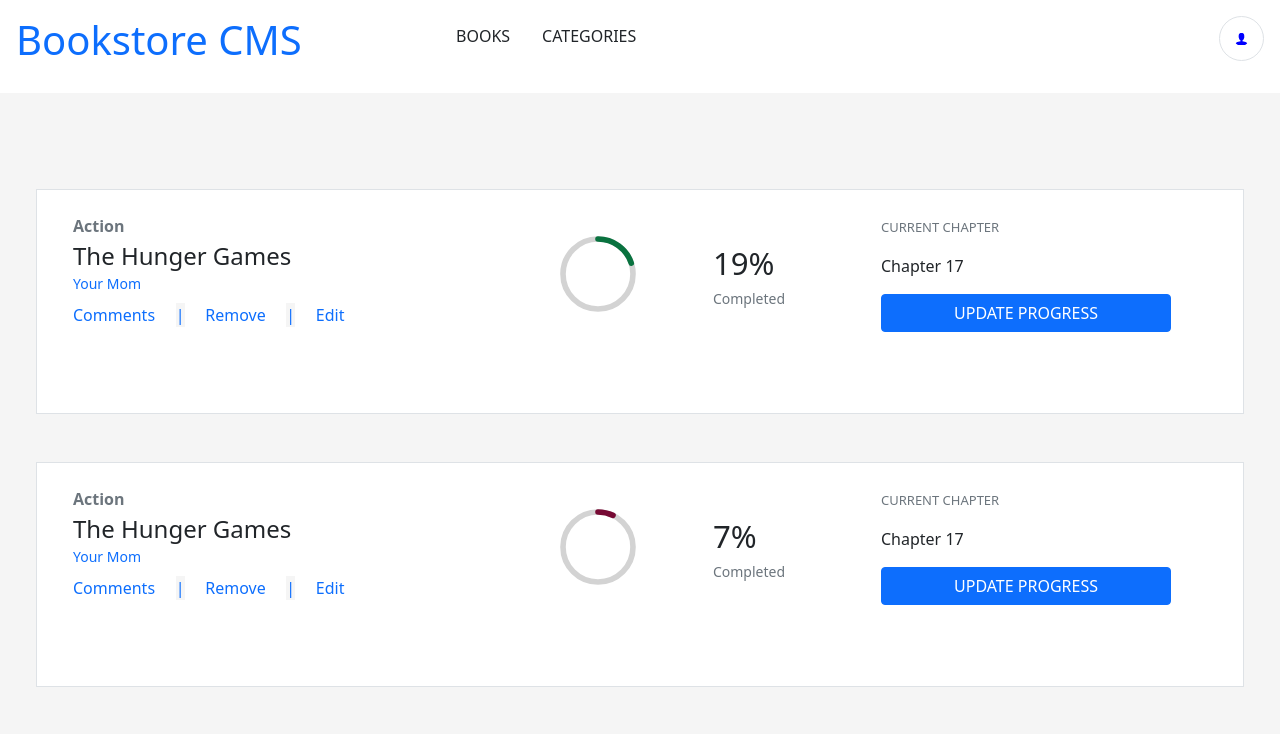
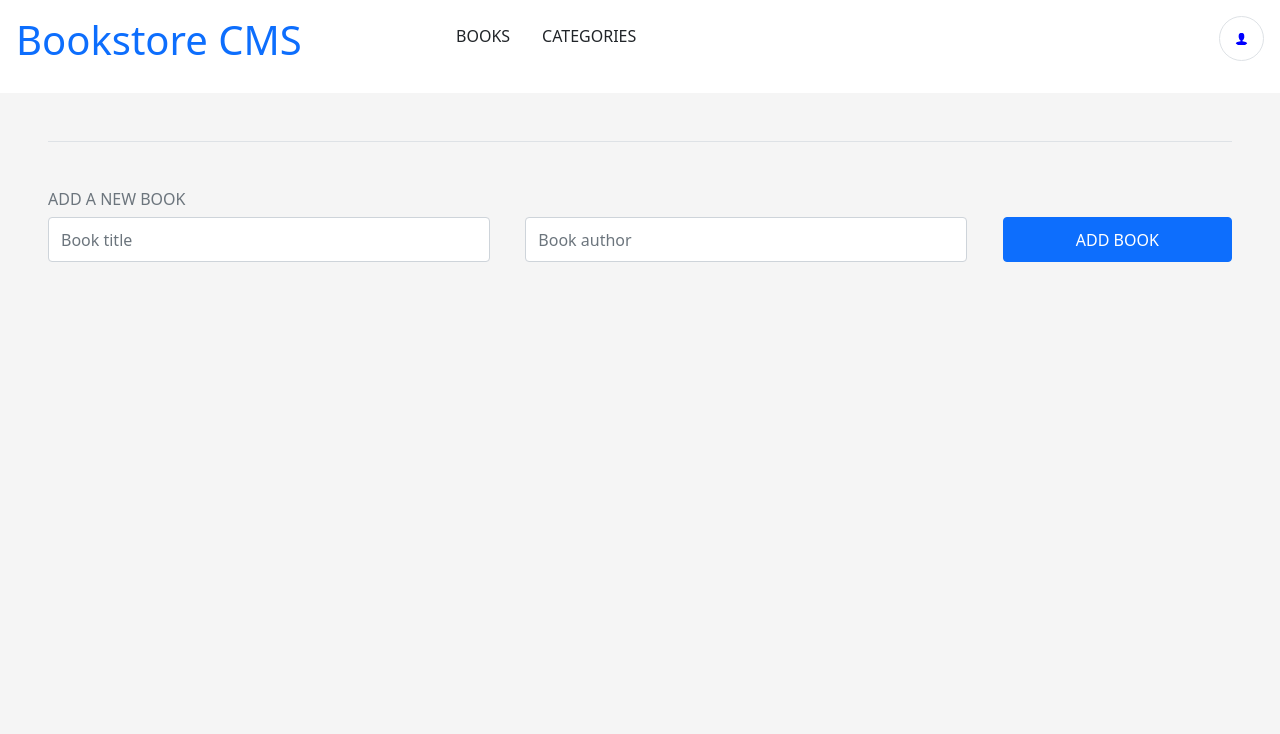
Before and after one commit to amiraabouhadid/bookstore, a React (Create React App) app: page / in a window 1280 px wide. Shown: the top 734 px of the page. Built offline with nearby package versions, Linux system fonts and the light colour scheme.

Commit message:
add add and remove book functionality

```diff
--- a/package.json
+++ b/package.json
@@ -2,19 +2,21 @@
   "name": "bookstore",
   "version": "0.1.0",
   "private": true,
-  "homepage": "https://amiraabouhadid.github.io/bookstore/",
   "dependencies": {
     "@testing-library/jest-dom": "^5.16.2",
     "@testing-library/react": "^12.1.4",
     "@testing-library/user-event": "^13.5.0",
     "bootstrap": "^5.1.3",
+    "history": "^5.3.0",
     "prop-types": "^15.8.1",
     "react": "^17.0.2",
     "react-bootstrap": "^2.2.1",
     "react-dom": "^17.0.2",
     "react-icons": "^4.3.1",
     "react-redux": "^7.2.6",
+    "react-router": "^6.2.2",
     "react-router-dom": "^6.2.2",
+    "react-router-redux": "^4.0.8",
     "react-scripts": "5.0.0",
     "redux": "^4.1.2",
     "redux-logger": "^3.0.6",
--- a/src/App.js
+++ b/src/App.js
@@ -9,7 +9,7 @@
   <Router>
     <Navbar />
     <Routes>
-      <Route path="/" element={<Books />} />
+      <Route exact path="/" element={<Books />} />
       <Route path="/categories" element={<Categories />} />
     </Routes>
   </Router>
--- a/src/components/Book.js
+++ b/src/components/Book.js
@@ -33,6 +33,7 @@
       id: uuidv4(),
       text: 'Remove',
       href: '',
+
     },
     {
       id: uuidv4(),
@@ -40,12 +41,59 @@
       href: '',
     },
   ];
-  const capitalizeString = (string) => string
+  const removeBookDispatch = props.removeBookFunc;
+
+  const addLink = (bk, index) => {
+    if (index === bookLinks.length - 1) {
+      return (
+        <a
+          key={bk.id}
+          href={bk.href}
+          style={{ textDecoration: 'none' }}
+          className="bg-white"
+        >
+          {bk.text}
+        </a>
+      );
+    } if (bk.text === 'Remove') {
+      return (
+        <React.Fragment key={`${bk.id} + ${index}`}>
+          <button
+            type="submit"
+            style={{ textDecoration: 'none' }}
+            className="bg-white"
+            onClick={(e) => {
+              e.preventDefault();
+              removeBookDispatch(props.bookIndex);
+            }}
+          >
+            {bk.text}
+          </button>
+          <p>|</p>
+        </React.Fragment>
+      );
+    }
+    return (
+      <React.Fragment key={bk.id}>
+        <a
+          href={bk.href}
+          style={{ textDecoration: 'none' }}
+          className="bg-white"
+        >
+          {bk.text}
+        </a>
+        <p>|</p>
+      </React.Fragment>
+    );
+  };
+  const capitalizeString = (string) => (string
     .trim()
     .split(' ')
     .map((word) => word[0].toUpperCase() + word.substring(1))
-    .join(' ');
+    .join(' '));
+
   return (
+    <React.Fragment key={uuidv4()}>
       <div className="p-4 border bg-white row my-5">
         <div className="bg-white col-4">
           <div className="bg-white mb-2">
@@ -63,28 +111,7 @@
             </small>
           </div>
           <div className="bg-white w-75 d-flex justify-content-between align-items-baseline text-primary">
-          {bookLinks.map((bk, index) => (index === bookLinks.length - 1 ? (
-            <a
-              key={bk.id}
-              href={bk.href}
-              style={{ textDecoration: 'none' }}
-              className="bg-white"
-            >
-              {bk.text}
-            </a>
-          ) : (
-            <>
-              <a
-                key={bk.id}
-                href={bk.href}
-                style={{ textDecoration: 'none' }}
-                className="bg-white"
-              >
-                {bk.text}
-              </a>
-              <p>|</p>
-            </>
-          )))}
+            {bookLinks.map((bk, index) => addLink(bk, index))}
           </div>
         </div>
         <div className="col-4 d-flex justify-content-end px-5 bg-white ">
@@ -123,6 +150,7 @@
           </div>
         </div>
       </div>
+    </React.Fragment>
   );
 };
 
--- a/src/components/Books.js
+++ b/src/components/Books.js
@@ -1,42 +1,41 @@
-import React from 'react';
-import { v4 as uuidv4 } from 'uuid';
+import React, { useState, useEffect } from 'react';
+import { useSelector, shallowEqual, useDispatch } from 'react-redux';
+
 import Book from './Book';
 import NewBookForm from './NewBookForm';
+import { addBook, removeBook } from '../redux/books/books';
 
 const Books = () => {
-  const books = [
-    {
-      id: uuidv4(),
-      category: 'action',
-      title: 'the hunger games',
-      author: 'your mom',
-      currentChapter: 'Chapter 17',
-    },
-    {
-      id: uuidv4(),
-      category: 'action',
-      title: 'the hunger games',
-      author: 'your mom',
-      currentChapter: 'Chapter 17',
-    },
-    {
-      id: uuidv4(),
-      category: 'action',
-      title: 'the hunger games',
-      author: 'your mamaaaa',
-      currentChapter: 'Chapter 17',
-    },
-  ];
+  const [books, setBooks] = useState([]);
+  const dispatch = useDispatch();
+  const booksFetched = useSelector((state) => state.books, shallowEqual);
+
+  const addBookDispatch = (book) => {
+    dispatch(addBook(book));
+  };
+  const removeBookDispatch = (idx) => {
+    dispatch(removeBook(idx));
+  };
+  useEffect(() => {
+    setBooks(
+      booksFetched,
+    );
+  }, [booksFetched]);
   return (
     <>
       <div className="p-5 container-fluid">
         <div className="">
-          {books.map((book) => (
-            <Book key={book.id} bookInfo={book} />
-          ))}
+          {books.map((book, i) => (
+            <Book
+              key={book.id}
+              bookInfo={book}
+              bookIndex={i}
+              removeBookFunc={removeBookDispatch}
+            />
+          )) }
         </div>
         <div className="py-5 border-top">
-          <NewBookForm />
+          <NewBookForm addBookFunc={addBookDispatch} />
         </div>
       </div>
     </>
--- a/src/components/NewBookForm.js
+++ b/src/components/NewBookForm.js
@@ -1,13 +1,37 @@
-import React from 'react';
+/* eslint-disable react/destructuring-assignment */
+/* eslint-disable react/prop-types */
+import React, { useState } from 'react';
+
 import { v4 as uuidv4 } from 'uuid';
 
-const NewBookForm = () => {
-  const categories = ['horror', 'action', 'romance'];
+const NewBookForm = (props) => {
+  const [newBook, setNewBook] = useState({
+    id: uuidv4(), category: 'action', title: '', author: '', currentChapter: 'Chapter 1',
+  });
+  const addBookAuthor = (e) => {
+    setNewBook({
+      ...newBook, author: e.target.value,
+    });
+  };
+  const addBookTitle = (e) => {
+    setNewBook({
+      ...newBook, title: e.target.value,
+    });
+  };
+
+  const addBookDispatch = props.addBookFunc;
   return (
     <>
       <h6 className="text-secondary">ADD A NEW BOOK</h6>
       <div className="">
-        <form className="form-group d-flex flex-row justify-content-between flex-nowrap">
+        <form
+          className="form-group d-flex flex-row justify-content-between flex-nowrap"
+          onSubmit={(e) => {
+            e.preventDefault();
+            addBookDispatch(newBook);
+            setNewBook({ ...newBook, title: '', author: '' });
+          }}
+        >
           <input
             style={{
               height: '2.813rem',
@@ -16,24 +40,28 @@
             className=" w-100 form-control"
             placeholder="Book title"
             type="text"
+            value={newBook.title}
+            onChange={addBookTitle}
           />
-          <select
-            className="w-50 form-control "
+          <input
             style={{
               height: '2.813rem',
               marginRight: '2.215rem',
             }}
-          >
-            {categories.map((cat) => (
-              <option key={uuidv4()} value={cat}>{cat}</option>
-            ))}
-          </select>
+            className=" w-100 form-control"
+            placeholder="Book author"
+            type="text"
+            value={newBook.author}
+            onChange={addBookAuthor}
+          />
+
           <button
             style={{
               height: '2.813rem',
             }}
             type="submit"
             className="btn btn-primary w-50"
+
           >
             ADD BOOK
           </button>
--- a/src/index.js
+++ b/src/index.js
@@ -1,9 +1,9 @@
 import React from 'react';
 import { render } from 'react-dom';
 import { Provider } from 'react-redux';
-import App from './App';
 import 'bootstrap/dist/css/bootstrap.min.css';
 import Store from './redux/configureStore';
+import App from './App';
 
 render(
   <Provider store={Store}>
--- a/src/redux/books/books.js
+++ b/src/redux/books/books.js
@@ -1,5 +1,6 @@
 const ADD = 'app/books/BOOK_ADDED';
 const REMOVE = 'app/books/BOOK_REMOVED';
+
 const reducer = (state = [], action) => {
   switch (action.type) {
     case ADD:
@@ -18,4 +19,5 @@
   type: REMOVE,
   index,
 });
+
 export default reducer;
--- a/src/redux/configureStore.js
+++ b/src/redux/configureStore.js
@@ -2,9 +2,12 @@
 import logger from 'redux-logger';
 import books from './books/books';
 import categories from './categories/categories';
+import initialData from './initialData';
 
 const rootReducer = combineReducers({
   books, categories,
 });
-const store = createStore(rootReducer, applyMiddleware(logger));
-export default store;
+export default createStore(
+  (state, action) => (rootReducer(state, action)),
+  initialData, applyMiddleware(logger),
+);
--- /dev/null
+++ b/src/redux/initialData.js
@@ -0,0 +1,4 @@
+export default {
+  books: [],
+  categories: [],
+};
```
Also changed, not shown: 1 other file (tests, documents, lock files or other folders). Lines whose indentation alone changed are shown as unchanged.
